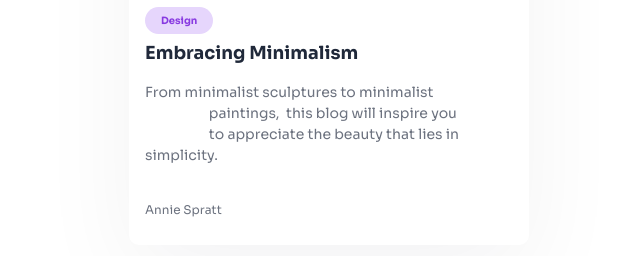
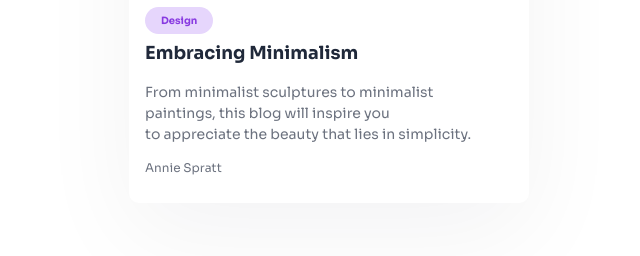
Before and after one commit to rufusshakin300/Devc-1, a plain HTML site: page index.html in a window 1280 px wide. Shown: the part 306-562 px from the top of the page, without its empty margins (311-951 px from the left). Drawn offline with Linux system fonts and the light colour scheme.

Commit message:
Description of the changes

```diff
--- a/index.html
+++ b/index.html
@@ -13,10 +13,10 @@
                 <img src="./images/cactus_img.jpg" alt="cactus_img" class="logo">
                 <div class="design">Design</div>
                 <h1>Embracing Minimalism</h1>
-                <p>From minimalist sculptures to minimalist
-                    paintings,  this blog will inspire you
-                    to appreciate the beauty that lies in simplicity.
-                </p>
+                <p>From minimalist sculptures to minimalist <br>
+                    paintings, this blog will inspire you <br>
+                    to appreciate the beauty that lies in simplicity.</p>
+
                 <div class="text">Annie Spratt</div>
             </div>
         </main>
--- a/style.css
+++ b/style.css
@@ -53,7 +53,6 @@ p{
     color: #6C727F;
     margin-top: 0.5rem;
     box-sizing: border-box;
-    white-space: pre-wrap
 }
 .text{
     font-size: 12px;
```
